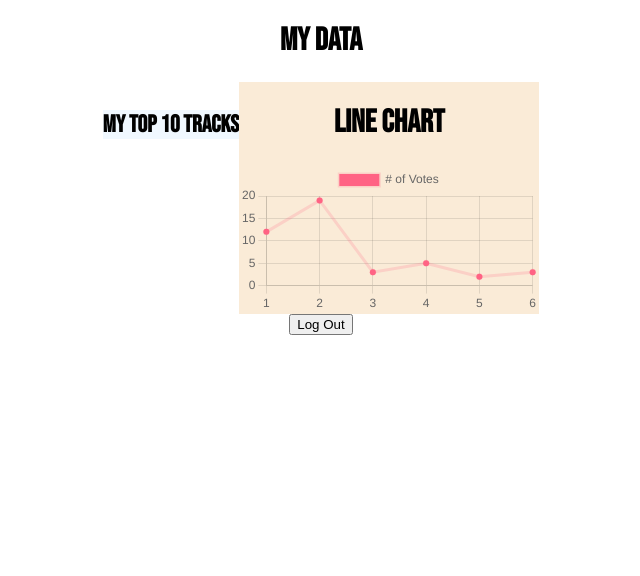
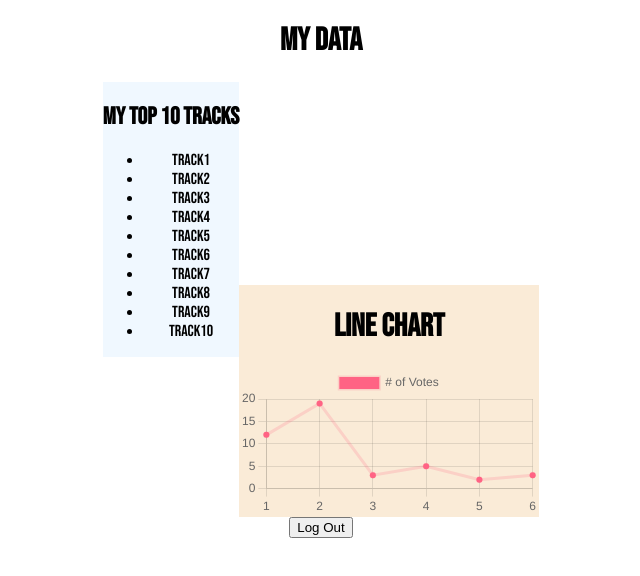
Before and after one commit to 1tracy/spotify-architech, a React (Create React App) app: page / in a window 1280 px wide. Both pictures are taken after a click on the button "Spotify Log In". Shown: the top 576 px of the page, without its empty margins (319-959 px from the left). Built offline with nearby package versions, Linux system fonts and the light colour scheme.

Commit message:
added sample tracks

```diff
--- a/src/App.js
+++ b/src/App.js
@@ -5,6 +5,11 @@ import { ReactComponent as LineGraph } from './vectors/landingpage.svg';
 
 function App() {
   const [loggedIn, setLoggedIn] = useState(false);
+  const tracks = ['track1', 'track2', 'track3', 'track4', 'track5', 'track6', 'track7', 'track8', 'track9', 'track10'];
+  const listTracks = tracks.map((track) =>
+    <li>{track}</li>
+  );
+
 
   return (
     <>
@@ -22,7 +27,11 @@ function App() {
         <div className="App">
           <h1>My Data</h1>
           <div className="data">
-            <h2 className="top10tracks">My Top 10 Tracks </h2>
+            <div className="top10tracks">
+              <h2>My Top 10 Tracks </h2>
+              <ul>{listTracks}</ul>
+            </div>
+
             <div className="chart">
               <LineChart />
             </div>
```
